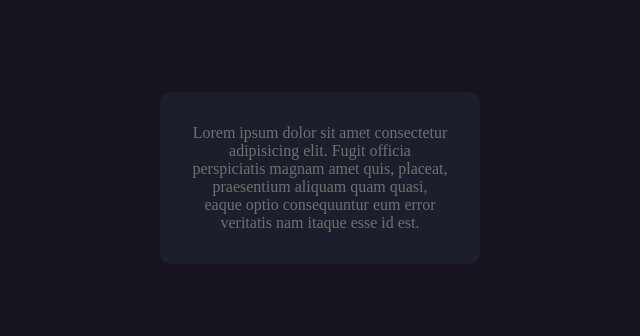
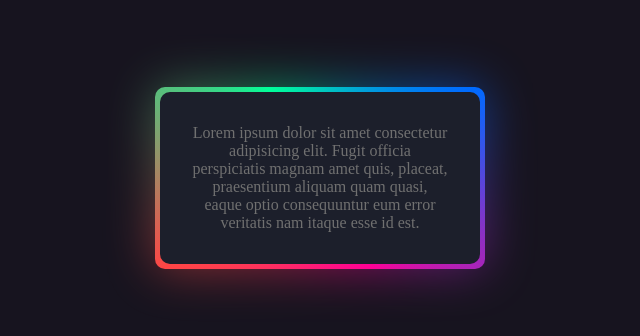
Before and after one commit to cleverAkanimoh/animate-borders, a plain HTML site: page index.html in a window 1280 px wide. Shown: the part 222-558 px from the top of the page, without its empty margins (320-960 px from the left). Drawn offline with Linux system fonts and the light colour scheme.

Commit message:
modified style.css in .

```diff
--- a/style.css
+++ b/style.css
@@ -1,11 +1,24 @@
+:root {
+  --border-radius: 10px;
+}
+
+@property --angle {
+  syntax: "<angle>";
+  initial-value: 0deg;
+  inherits: false;
+}
+
 * {
   margin: 0;
   padding: 0;
   box-sizing: border-box;
 }
 
+body {
+  background-color: hsl(255, 20%, 10%);
+}
+
 main {
-  background-color: hsl(255, 20%, 10%);
   color: hsl(0, 0%, 44%);
   height: 100vh;
   display: grid;
@@ -17,5 +30,43 @@ main {
   padding: 2em;
   background-color: #1c1f2b;
   text-align: center;
-  border-radius: 10px;
+  border-radius: var(--border-radius);
+  position: relative;
 }
+
+.card::after,
+.card::before {
+  content: "";
+  position: absolute;
+  height: 100%;
+  width: 100%;
+  background-image: conic-gradient(
+    from var(--angle),
+    #ff4545,
+    #00ff99,
+    #006aff,
+    #ff0095,
+    #ff4545
+  );
+  top: 50%;
+  left: 50%;
+  translate: -50% -50%;
+  z-index: -1;
+  padding: 5px;
+  border-radius: var(--border-radius);
+  animation: 3s spin linear infinite;
+}
+
+.card::before {
+  filter: blur(1.5rem);
+  opacity: 0.5;
+}
+
+@keyframes spin {
+  from {
+    --angle: 0deg;
+  }
+  to {
+    --angle: 360deg;
+  }
+}
```
